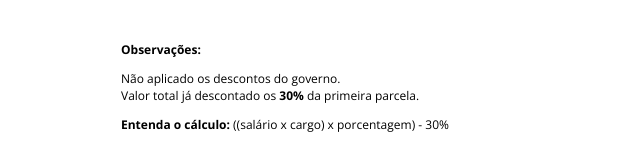
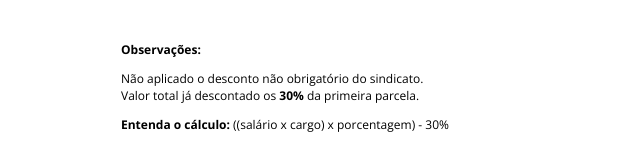
Before and after one commit to caiodesign/nextel-ppr, a React (Create React App) app: page / in a window 1280 px wide. Shown: the part 633-793 px from the top of the page, without its empty margins (319-959 px from the left). Built offline with nearby package versions, Linux system fonts and the light colour scheme.

Commit message:
changed "governo" to "sindicato"

```diff
--- a/src/App.js
+++ b/src/App.js
@@ -129,7 +129,7 @@ class App extends Component {
           <p>{bonus ? (`R$ ${bonus}`) : 'R$ 0'}</p>
           <ul>
             <p className="text-bold">Observações:</p>
-            <li>Não aplicado os descontos do governo.</li>
+            <li>Não aplicado o desconto não obrigatório do sindicato.</li>
             <li>Valor total já descontado os <span className="text-bold">30%</span> da primeira parcela.</li>
             <p className="text-bold">Entenda o cálculo:  <span>((salário x cargo) x porcentagem) - 30%</span></p>
           </ul>
```
